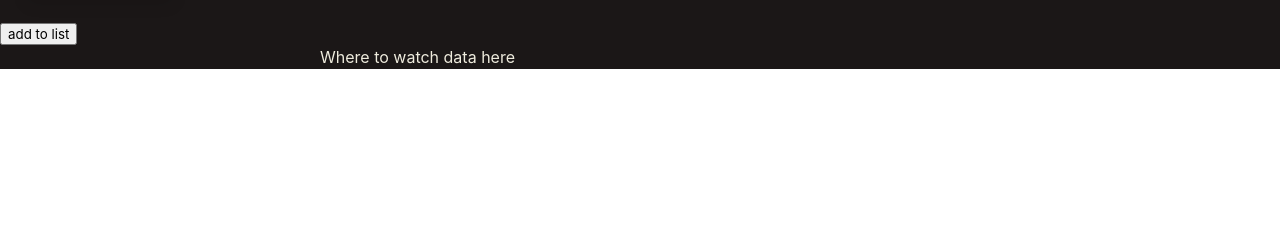
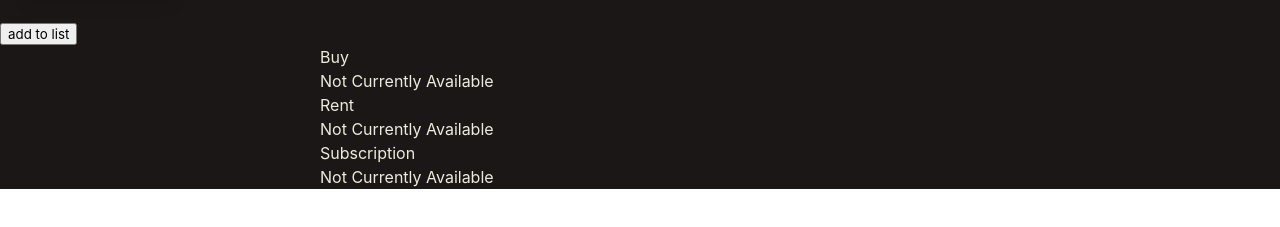
Before and after one commit to IamAlphena/whatToWatch, a React (Create React App) app in the folder client/: page /details/1 in a window 1280 px wide. Shown: the part 309-536 px from the top of the page. Built offline with nearby package versions, Linux system fonts and the light colour scheme; no server answers; the HTML template or start-up script is replaced by a standard one.

Commit message:
where to watch renders

```diff
--- /dev/null
+++ b/client/src/components/ProviderDetails/index.js
@@ -0,0 +1,14 @@
+import React from 'react'
+
+function WatchCard(props){
+    return (
+        <>
+            <img
+                src= {`https://image.tmdb.org/t/p/w500/` + props.image}
+                alt={props.provider} />
+            <p>{props.provider}</p>
+        </>
+    )
+}
+
+export default WatchCard;
--- a/client/src/pages/detailpage.js
+++ b/client/src/pages/detailpage.js
@@ -1,19 +1,18 @@
-import React, { useState } from 'react';
+import React, { useEffect, useState } from 'react';
 import API from "../utils/API";
 import { useParams } from 'react-router-dom';
 import DetailsCard from '../components/DetailsCard';
-
+import WatchCard from '../components/ProviderDetails'
 
 function MovieDetails() {
     const [results, setResults] = useState("");
+    const [providers, setProviders] = useState("");
 
     let {id} = useParams();
-    console.log(id);
 
-
+    useEffect(() =>{
         API.getDetails(id)
         .then(res=>{
-            console.log(res);
             const showDetails = {
                         title: res.data.original_title,
                         id: res.data.id,
@@ -24,6 +23,20 @@ function MovieDetails() {
                       };
               setResults(showDetails)
             })
+    }, [])
+
+    useEffect(() =>{
+        API.providers(id)
+        .then(res=>{
+            const showProvider = {
+                       buy: res.data.results.US.buy,
+                       flatrate: res.data.results.US.flatrate,
+                       rent: res.data.results.US.rent
+                      };
+            console.log(showProvider)
+            setProviders(showProvider)
+            })
+    }, [])
 
     return (
         <div>
@@ -37,7 +50,41 @@ function MovieDetails() {
             />
 
             <div className="whereToWatch">
-                <p>Where to watch data here</p>
+                <p>Buy</p>
+                {providers.length === 0 ? (<h2>Not Currently Available</h2>) : (providers.buy.map(
+                    provider => (
+                        <WatchCard
+                        key={provider.provider_id}
+                        image={provider.logo_path}
+                        provider={provider.provider_name}
+                        />
+
+                    )
+                ))}
+
+                <p>Rent</p>
+                {providers.length === 0 ? (<h2>Not Currently Available</h2>) : (providers.rent.map(
+                    provider => (
+                        <WatchCard
+                        key={provider.provider_id}
+                        image={provider.logo_path}
+                        provider={provider.provider_name}
+                        />
+
+                    )
+                ))}
+
+                <p>Subscription</p>
+                {providers.length === 0 ? (<h2>Not Currently Available</h2>) : (providers.flatrate.map(
+                    provider => (
+                        <WatchCard
+                        key={provider.provider_id}
+                        image={provider.logo_path}
+                        provider={provider.provider_name}
+                        />
+
+                    )
+                ))}
             </div>
             </div>
     )
--- a/client/src/utils/API.js
+++ b/client/src/utils/API.js
@@ -35,7 +35,7 @@ const API = {
     const url = `https://api.themoviedb.org/3/movie/${id}/watch/providers?api_key=${apiKey}`;
 
     let providerData = await axios.get(url);
-    // return providerData
+    return providerData
   },
 };
 
```
